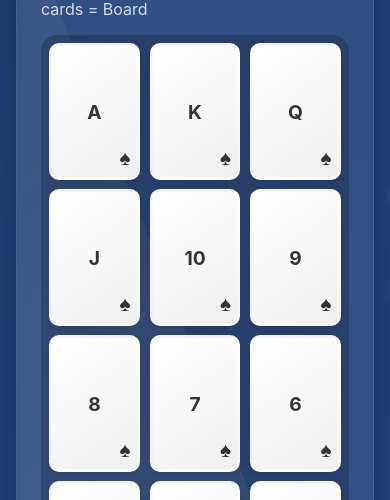
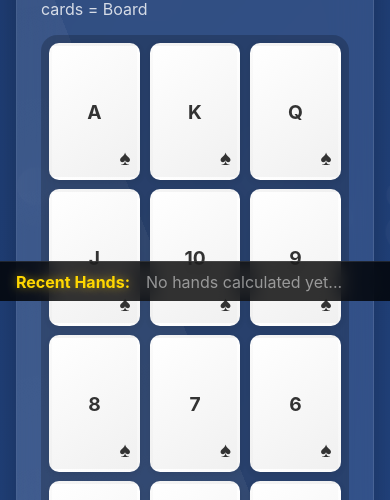
Before and after one commit to hildolfr/camelot, a FastAPI app: page / in a window 390 px wide. Shown: the part 543-1043 px from the top of the page. Run offline with FastAPI, Linux system fonts and the light colour scheme.

Commit message:
Add history ticker and double particle density
Major enhancements:
- Doubled particle density to 60 for richer visual effect
- Added scrolling history ticker at bottom of screen
- Ticker shows last 20 calculated hands with:
  - Hero cards and board cards
  - Number of opponents
  - Win probability with color coding (green/red/yellow)
  - Time since calculation (just now, 5m ago, etc.)
  - Smooth scrolling animation
- History persists in localStorage across sessions
- Ticker auto-updates timestamps every 30 seconds
- Results categorized as Strong (>55%), Even (45-55%), or Weak (<45%)
- Mobile-responsive ticker with smaller height on mobile

Visual improvements:
- Gold ticker label with glow effect
- Hover effects on ticker items
- Continuous scroll animation for smooth experience
- Fixed body padding to prevent content overlap with ticker

The ticker provides immediate feedback and history of calculations,
helping users track their analysis patterns.

🤖 Generated with Claude Code

Co-Authored-By: Claude <noreply@anthropic.com>

```diff
--- a/static/js/app.js
+++ b/static/js/app.js
@@ -11,7 +11,8 @@ const SUITS = [
 // State management
 const state = {
     selectedCards: [], // Ordered list of selected cards
-    numOpponents: 0
+    numOpponents: 0,
+    history: [] // History of solved hands
 };
 
 // Initialize the app
@@ -19,13 +20,15 @@ document.addEventListener('DOMContentLoaded', () => {
     createParticles();
     generateCardGrid();
     setupEventListeners();
+    loadHistory();
     updateUI();
+    updateHistoryTicker();
 });
 
 // Create animated background particles
 function createParticles() {
     const particlesContainer = document.getElementById('particles');
-    const particleCount = 30; // Doubled particle density
+    const particleCount = 60; // Doubled particle density again
 
     for (let i = 0; i < particleCount; i++) {
         const particle = document.createElement('div');
@@ -300,6 +303,7 @@ async function calculateOdds() {
 
         if (data.success) {
             displayResults(data);
+            addToHistory(data);
         } else {
             showMessage(data.error || 'Calculation failed', 'error');
         }
@@ -500,6 +504,123 @@ function showMessage(message, type = 'info') {
     }, 3000);
 }
 
+// Add item to history ticker
+function addToHistory(data) {
+    const historyItem = {
+        heroHand: data.hero_hand,
+        boardCards: data.board_cards,
+        numOpponents: data.num_opponents,
+        winProbability: data.win_probability,
+        timestamp: new Date().toISOString()
+    };
+
+    // Add to beginning of history
+    state.history.unshift(historyItem);
+
+    // Keep only last 20 items
+    if (state.history.length > 20) {
+        state.history = state.history.slice(0, 20);
+    }
+
+    saveHistory();
+    updateHistoryTicker();
+}
+
+// Save history to localStorage
+function saveHistory() {
+    try {
+        localStorage.setItem('camelotHistory', JSON.stringify(state.history));
+    } catch (e) {
+        console.error('Failed to save history:', e);
+    }
+}
+
+// Load history from localStorage
+function loadHistory() {
+    try {
+        const saved = localStorage.getItem('camelotHistory');
+        if (saved) {
+            state.history = JSON.parse(saved);
+            // Convert timestamp strings back to dates
+            state.history = state.history.map(item => ({
+                ...item,
+                timestamp: new Date(item.timestamp)
+            }));
+        }
+    } catch (e) {
+        console.error('Failed to load history:', e);
+        state.history = [];
+    }
+}
+
+// Update history ticker display
+function updateHistoryTicker() {
+    const tickerItems = document.getElementById('tickerItems');
+    tickerItems.innerHTML = '';
+
+    if (state.history.length === 0) {
+        tickerItems.innerHTML = '<span style="opacity: 0.5;">No hands calculated yet...</span>';
+        return;
+    }
+
+    // Create ticker items
+    state.history.forEach((item, index) => {
+        const tickerItem = document.createElement('div');
+        tickerItem.className = 'ticker-item';
+        tickerItem.style.animationDelay = `${index * 0.1}s`;
+
+        // Determine win/loss class
+        let resultClass = 'tie';
+        let resultText = 'Even';
+        if (item.winProbability > 0.55) {
+            resultClass = 'win';
+            resultText = 'Strong';
+        } else if (item.winProbability < 0.45) {
+            resultClass = 'loss';
+            resultText = 'Weak';
+        }
+
+        // Format time
+        const timeAgo = getTimeAgo(item.timestamp);
+
+        // Build HTML
+        tickerItem.innerHTML = `
+            <span class="ticker-hand">${item.heroHand.join(' ')}</span>
+            ${item.boardCards.length > 0 ? `<span class="ticker-board">[${item.boardCards.join(' ')}]</span>` : ''}
+            <span class="ticker-opponents">vs ${item.numOpponents}</span>
+            <span class="ticker-result ${resultClass}">${(item.winProbability * 100).toFixed(0)}% ${resultText}</span>
+            <span class="ticker-time">${timeAgo}</span>
+        `;
+
+        tickerItems.appendChild(tickerItem);
+    });
+
+    // Add scrolling class if we have items
+    const tickerContent = document.getElementById('tickerContent');
+    if (state.history.length > 0) {
+        tickerContent.classList.add('scrolling');
+    } else {
+        tickerContent.classList.remove('scrolling');
+    }
+}
+
+// Get human-readable time ago
+function getTimeAgo(timestamp) {
+    const seconds = Math.floor((new Date() - timestamp) / 1000);
+
+    if (seconds < 60) return 'just now';
+    if (seconds < 3600) return `${Math.floor(seconds / 60)}m ago`;
+    if (seconds < 86400) return `${Math.floor(seconds / 3600)}h ago`;
+    return `${Math.floor(seconds / 86400)}d ago`;
+}
+
+// Update ticker times periodically
+setInterval(() => {
+    if (state.history.length > 0) {
+        updateHistoryTicker();
+    }
+}, 30000); // Update every 30 seconds
+
 // Add CSS animations
 const style = document.createElement('style');
 style.textContent = `
--- a/templates/index.html
+++ b/templates/index.html
@@ -19,6 +19,7 @@
             min-height: 100vh;
             color: #fff;
             padding: 1rem;
+            padding-bottom: 60px; /* Space for ticker */
             overflow-x: hidden;
             position: relative;
         }
@@ -486,6 +487,96 @@
             to { transform: rotate(360deg); }
         }
 
+        /* History ticker */
+        .history-ticker {
+            position: fixed;
+            bottom: 0;
+            left: 0;
+            right: 0;
+            background: rgba(0, 0, 0, 0.8);
+            backdrop-filter: blur(10px);
+            border-top: 1px solid rgba(255, 255, 255, 0.1);
+            z-index: 100;
+            overflow: hidden;
+            height: 50px;
+            display: flex;
+            align-items: center;
+        }
+
+        .ticker-content {
+            display: flex;
+            align-items: center;
+            padding: 0 2rem;
+            white-space: nowrap;
+        }
+
+        .ticker-content.scrolling {
+            animation: scrollTicker 60s linear infinite;
+        }
+
+        @keyframes scrollTicker {
+            0% { transform: translateX(0); }
+            100% { transform: translateX(-50%); }
+        }
+
+        .ticker-label {
+            color: #FFD700;
+            font-weight: bold;
+            margin-right: 1rem;
+            text-shadow: 0 0 10px rgba(255, 215, 0, 0.5);
+        }
+
+        .ticker-items {
+            display: flex;
+            gap: 3rem;
+        }
+
+        .ticker-item {
+            display: flex;
+            align-items: center;
+            gap: 0.5rem;
+            padding: 0.3rem 1rem;
+            background: rgba(255, 255, 255, 0.1);
+            border-radius: 20px;
+            border: 1px solid rgba(255, 255, 255, 0.2);
+            transition: all 0.3s ease;
+        }
+
+        .ticker-item:hover {
+            background: rgba(255, 255, 255, 0.2);
+            transform: scale(1.05);
+        }
+
+        .ticker-hand {
+            font-weight: bold;
+            color: #90CAF9;
+        }
+
+        .ticker-board {
+            color: #FFD700;
+        }
+
+        .ticker-result {
+            font-weight: bold;
+        }
+
+        .ticker-result.win {
+            color: #4CAF50;
+        }
+
+        .ticker-result.loss {
+            color: #F44336;
+        }
+
+        .ticker-result.tie {
+            color: #FFC107;
+        }
+
+        .ticker-time {
+            font-size: 0.8rem;
+            opacity: 0.7;
+        }
+
         @media (max-width: 600px) {
             .header h1 {
                 font-size: 2rem;
@@ -498,12 +589,29 @@
             .card {
                 font-size: 1.2rem;
             }
+
+            .history-ticker {
+                height: 40px;
+            }
+
+            .ticker-content {
+                padding: 0 1rem;
+                animation-duration: 20s;
+            }
         }
     </style>
 </head>
 <body>
     <!-- Animated background particles -->
     <div class="particles" id="particles"></div>
+
+    <!-- History ticker -->
+    <div class="history-ticker" id="historyTicker">
+        <div class="ticker-content" id="tickerContent">
+            <span class="ticker-label">Recent Hands:</span>
+            <div class="ticker-items" id="tickerItems"></div>
+        </div>
+    </div>
 
     <div class="app-layout">
         <div class="main-content">
```
Also changed, not shown: poker_knight_unified_cache.db.
